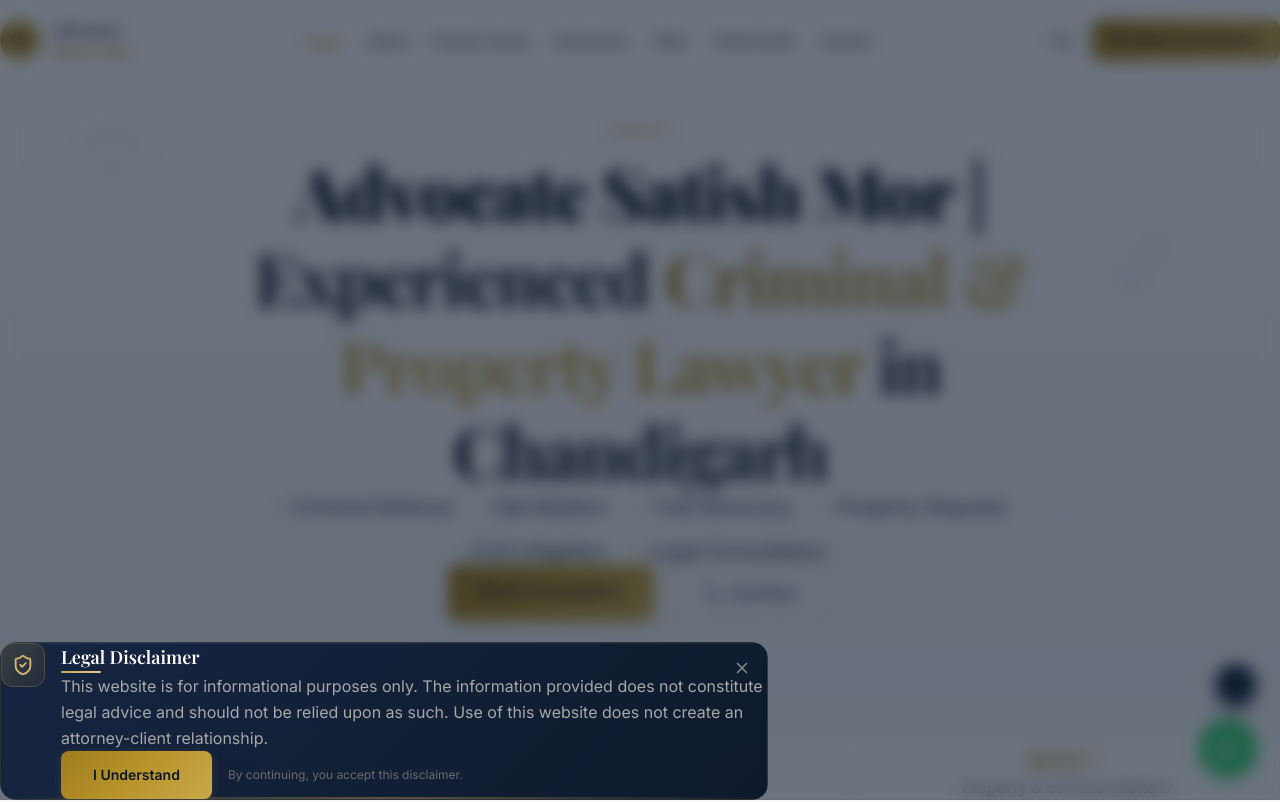
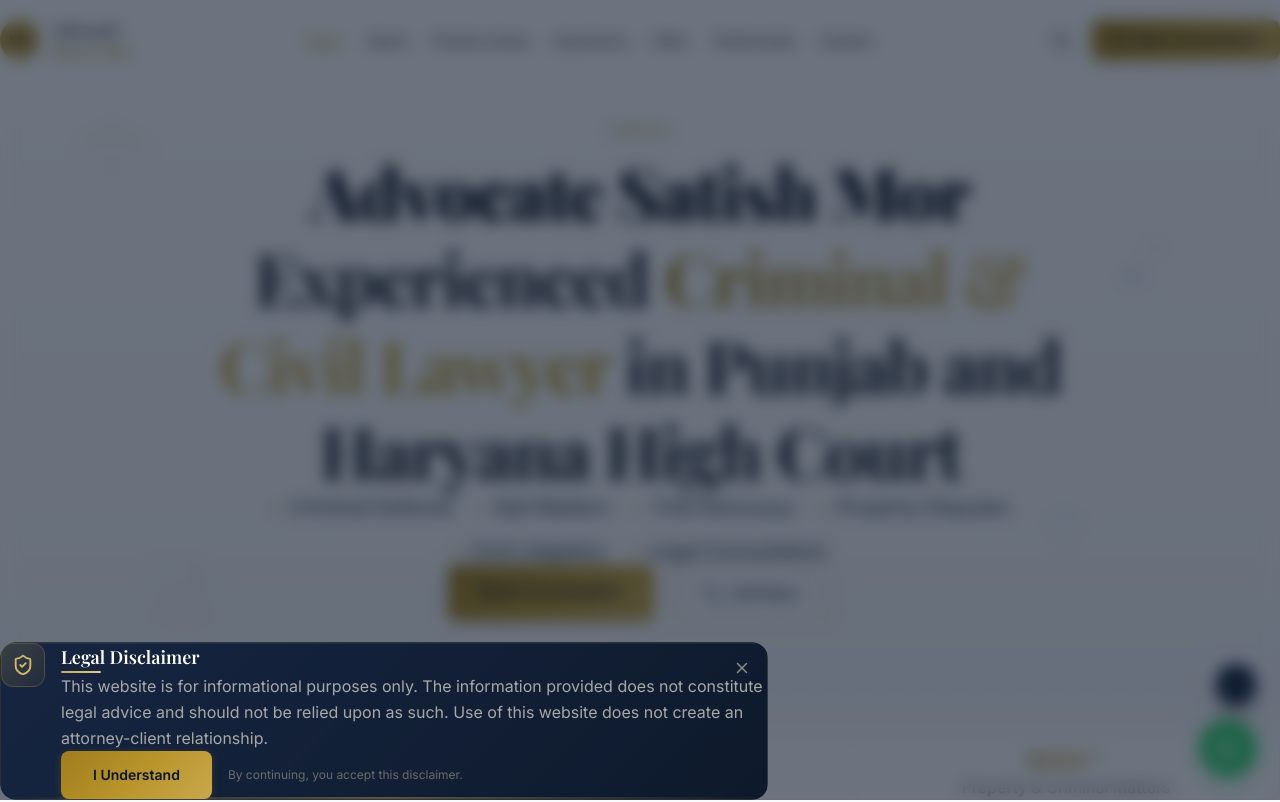
Before and after one commit to harshit123sehrawat/advocate-satish-mor, a Next.js app: page / in a window 1280 px wide. Shown: the top 802 px of the page. Built offline with nearby package versions, Linux system fonts and the light colour scheme; a web font is replaced by a local one.

Commit message:
update: manual content edits in Hero section

```diff
--- a/src/components/Hero.tsx
+++ b/src/components/Hero.tsx
@@ -244,7 +244,7 @@ export default function Hero() {
           variants={fadeUp}
           className="font-serif text-4xl sm:text-5xl lg:text-6xl xl:text-7xl font-bold leading-[1.2] tracking-tight max-w-4xl"
         >
-          <strong>Advocate Satish Mor</strong> | Experienced <span className="gold-gradient-text">Criminal &amp; Property Lawyer</span> in Chandigarh
+          <strong>Advocate Satish Mor</strong>  Experienced <span className="gold-gradient-text">Criminal &amp; Civil Lawyer</span> in Punjab and Haryana High Court
         </motion.h1>
 
         {/* subheading */}
```
